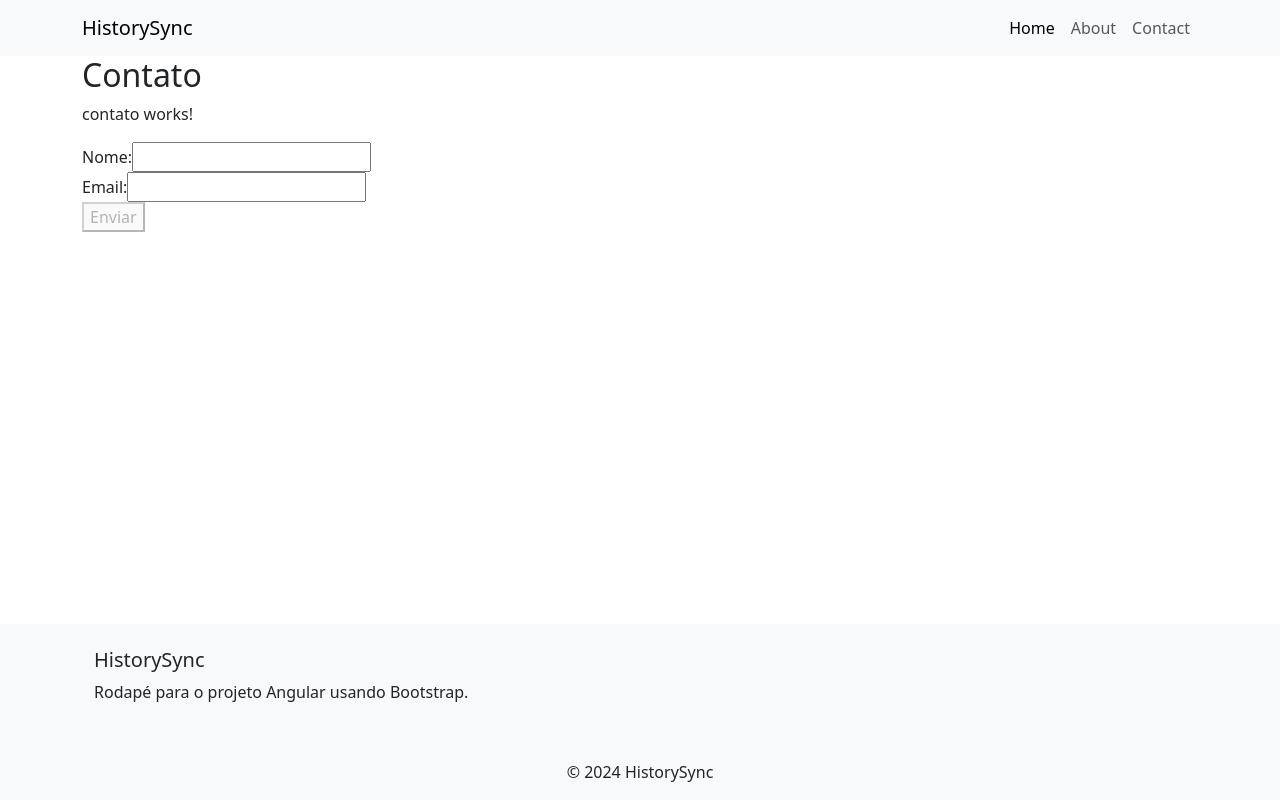
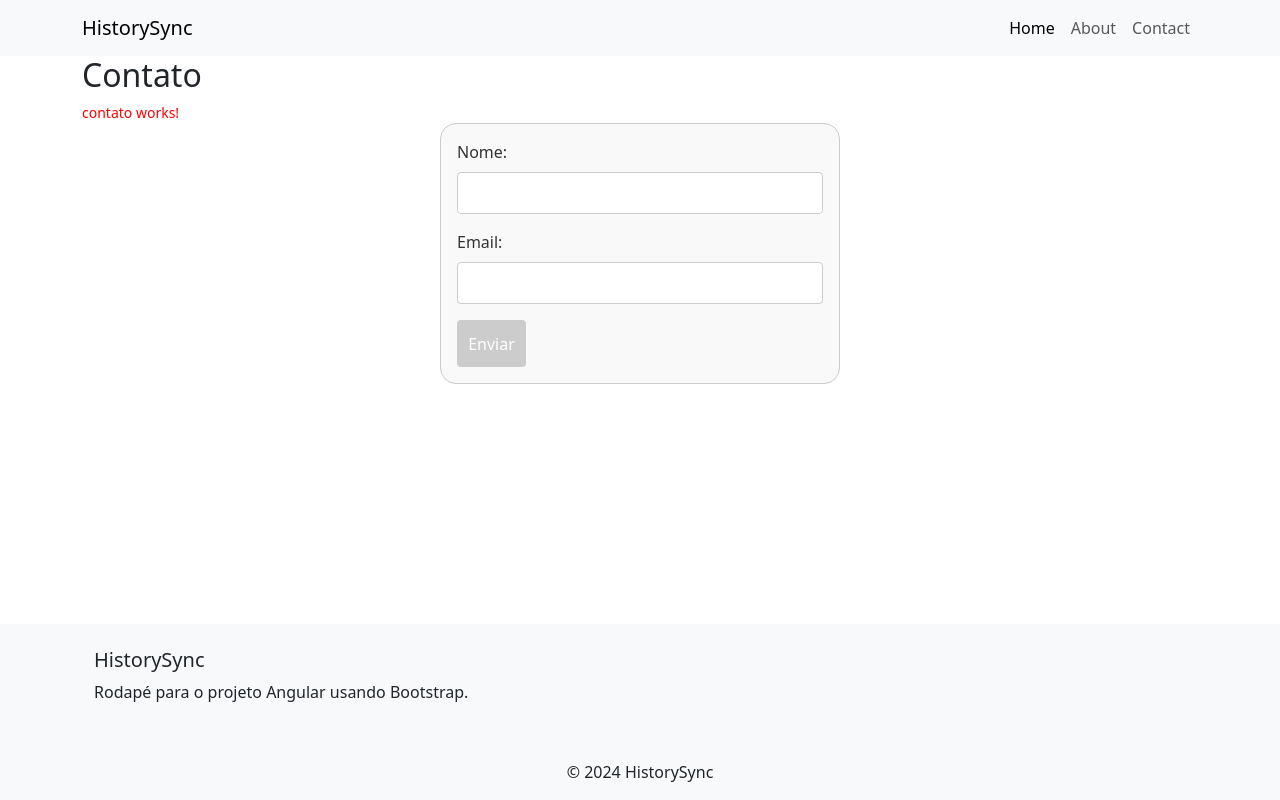
Before and after one commit to Joao-Abner/history-sync, an Angular app in the folder history-sync/: page /contact in a window 1280 px wide. Built offline with nearby package versions, Linux system fonts and the light colour scheme.

Commit message:
style: add CSS styles for contact form layout and validation feedback

```diff
--- a/history-sync/src/app/contact/contact.component.css
+++ b/history-sync/src/app/contact/contact.component.css
@@ -0,0 +1,47 @@
+form {
+  max-width: 400px;
+  margin: 0 auto;
+  padding: 1em;
+  border: 1px solid #ccc;
+  border-radius: 1em;
+  background-color: #f9f9f9;
+}
+
+div {
+  margin-bottom: 1em;
+}
+
+label {
+  margin-bottom: .5em;
+  color: #333333;
+  display: block;
+}
+
+input {
+  border: 1px solid #ccc;
+  padding: .5em;
+  font-size: 1em;
+  width: 100%;
+  box-sizing: border-box;
+  border-radius: .25em;
+}
+
+button {
+  padding: 0.7em;
+  color: #fff;
+  background-color: #007BFF;
+  border: none;
+  border-radius: .25em;
+  cursor: pointer;
+  font-size: 1em;
+}
+
+button:disabled {
+  background-color: #cccccc;
+}
+
+p {
+  color: red;
+  font-size: .875em;
+  margin: 0;
+}
```
